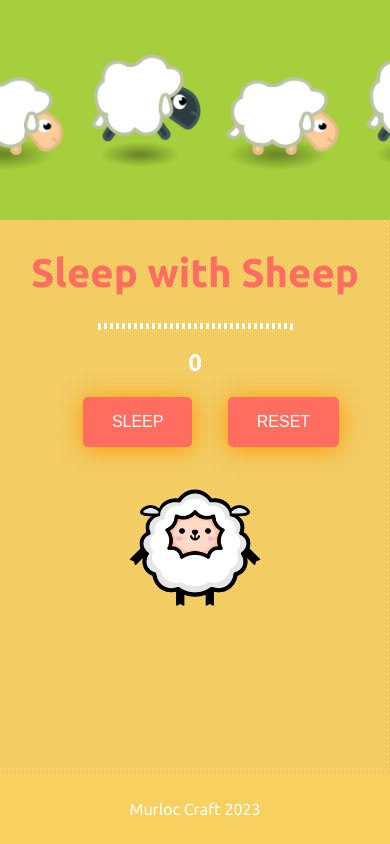
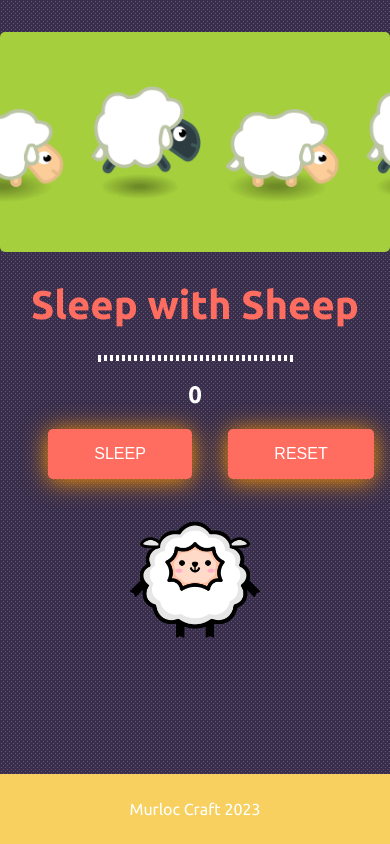
Before and after one commit to Lysdora/counter-sleep-sheep, a plain HTML site: page index.html in a window 390 px wide. Drawn offline with Linux system fonts and the light colour scheme.

Commit message:
fix size mobile and add new color

```diff
--- a/css/main.css
+++ b/css/main.css
@@ -72,6 +72,16 @@ hr {
 .bubble-effect:hover {
   transform: scale(1.1);
 }
+
+.sheep {
+  margin-top: 2rem;
+  width: 35%;
+}
+
+.sheep-gif {
+  margin-top: 2rem;
+  border-radius: 5px;
+}
 footer {
   position: fixed;
   left: 0;
@@ -87,13 +97,10 @@ footer {
 @media screen and (max-width: 740px) {
   .container {
     width: 100%;
+    background-color: #392e4b;
   }
   .btn {
-    padding: 1rem 1.8rem;
+    padding: 1rem 2.9rem;
     margin-left: 2rem;
   }
-  .sheep {
-    margin-top: 2rem;
-    width: 35%;
-  }
 }
```
